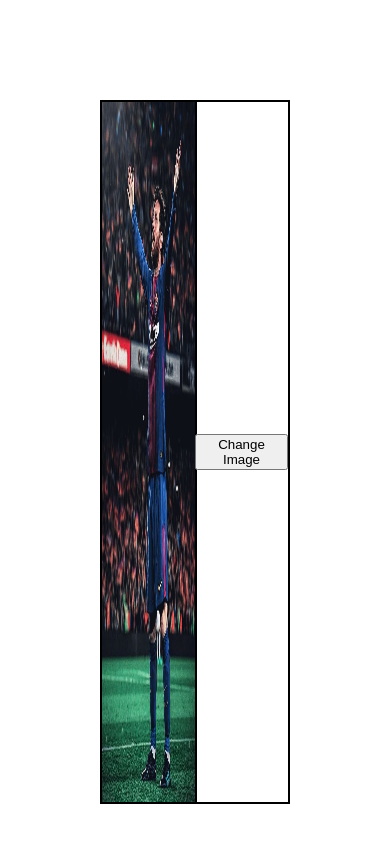
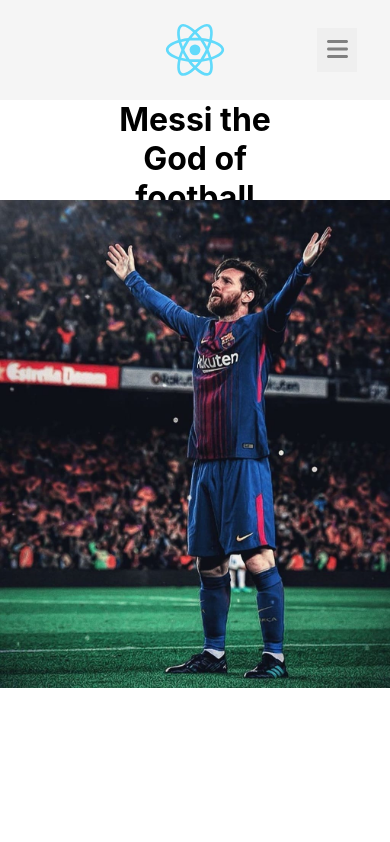
Before and after one commit to 07shrutik/react-task, a React (Create React App) app: page / in a window 390 px wide. Shown: the top 842 px of the page. Built offline with nearby package versions, Linux system fonts and the light colour scheme.

Commit message:
React css-1 Responsive-Navbar assignment

```diff
--- a/src/App.js
+++ b/src/App.js
@@ -1,36 +1,11 @@
-import React, { useState } from 'react'
-import img1 from './images/img1.jpeg';
-import img2 from './images/img2.jpeg';
-import img3 from './images/img3.jpeg';
-import img4 from './images/img4.jpeg';
-import img5 from './images/img5.jpeg';
-import img6 from './images/img6.jpeg';
-import img7 from './images/img7.jpeg';
-import Task3 from './Task3';
-import './App.css'
+import React from 'react'
 
-
-function App() {
-
-  let Images=[img1,img2,img3,img4,img5,img6,img7]
-  const [Count ,setCount] =useState(0)
-
-//  let res
-  function handleChange() {
-    if((Images.length-1)===Count){
-        return setCount(0)
-    }else{
-      return setCount(Count+1)
-    }
-
-  }
+const App = () => {
   return (
-    <>
-      <Task3 handleChange={handleChange}
-              BtnName="Change Image"
-              image={Images[Count]}/>
-    </>
-    )
+    <div>
+      <h1>hello</h1>
+    </div>
+  )
 }
 
 export default App
--- /dev/null
+++ b/src/components/Header.css
@@ -0,0 +1,136 @@
+*{
+  margin: 0;
+  padding: 0;
+  box-sizing: border-box;
+}
+.header{
+    display: flex;
+background-color: whitesmoke;
+align-items: center;
+}
+.header img{
+    height: 100px;
+    width:100px
+}
+.lists{
+    display: flex;
+    padding-left: 50px;
+}
+.header ul li{
+    list-style: none;
+    padding-left:25px ;
+    color: gray;
+}
+.container{
+  display: flex;
+  width: 100%;
+  height: 800px;
+  /* border: 1px solid black; */
+}
+.container h1{
+  width: 49%;
+  margin: auto;
+  text-align: center;
+}
+.container img{
+  width: 49%;
+}
+.menu-toggle {
+
+  display: none;
+  }
+  .contact{
+    display: none;
+  }
+  .close{
+    display: none;
+  }
+
+
+@media (max-width: 900px) {
+    .menu {
+        position: static;
+        flex-direction: row;
+        justify-content: flex-end;
+        background-color: transparent;
+        color: #333;
+        transform: translateY(0);
+      }
+      .header{
+        justify-content: center;
+    }
+      .open{
+          display: flex;
+          position: absolute;
+          flex-direction: column;
+      }
+      .lists{
+          display: none;
+      }
+      .list-responsive{
+        position: absolute;
+        display: block;
+        list-style: none;
+        width: 31%;
+        text-align: center;
+        top: 100px;
+        right: 0px;
+        color: gray;
+        background: white;
+      }
+      .list-responsive li{
+        padding-top: 10px;
+        font-size: 16px;
+        padding-bottom: 10px;
+        cursor: pointer;
+      }
+      .list-responsive li:hover{
+        color: black;
+      }
+      .contact{
+        display: block;
+        position: absolute;
+        color: gray;
+        /* background-color: orange; */
+        border: none;
+        outline: none;
+        right: 90px;
+        height: 24px;
+        width: 85px;
+      }
+      .menu-toggle{
+        display: block;
+        position: absolute;
+        color: gray;
+        /* background-color: orange; */
+        border: none;
+        outline: none;
+        right: 33px;
+        /* display: block; */
+        height: 44px;
+        width: 40px;
+        font-size: 24px;
+        /* top: 15px; */
+
+      }
+      .container{
+        display: block;
+      }
+      .container h1{
+        height: 100px;
+      }
+      .container img{
+        width: 100%;
+      }
+      .menu li {
+        margin: 0 10px;
+      }
+
+      .menu a {
+        font-size: 16px;
+      }
+
+      .menu-toggle {
+        display: block;
+      }
+}
--- /dev/null
+++ b/src/components/Header.js
@@ -0,0 +1,40 @@
+import React, {useState} from 'react'
+import logo from './logo.svg'
+import img1 from './img1.jpeg'
+import { FontAwesomeIcon } from '@fortawesome/react-fontawesome';
+import { faXmark,faBars} from '@fortawesome/free-solid-svg-icons';
+import './Header.css'
+
+
+const Header = () => {
+    const [isMenuOpen, setIsMenuOpen] = useState(false);
+
+  const handleClick = () => {
+    setIsMenuOpen(!isMenuOpen);
+  }
+  return (
+    <div>
+        <header className='header'>
+            <img src={logo} alt="logo"/>
+            <ul className={isMenuOpen ? "list-responsive" : "lists"}>
+                <li>Home</li>
+                <li>Services</li>
+                <li>Contact</li>
+                <li>AboutUs</li>
+                <li>Login</li>
+                <li>SignUp</li>
+            </ul>
+        {/* <button className='contact'>Contact-Us</button> */}
+        <button className="menu-toggle" onClick={handleClick}>
+          {isMenuOpen ? <FontAwesomeIcon icon={faXmark} />: <FontAwesomeIcon icon={faBars} />}
+        </button>
+        </header>
+        <div className='container'>
+          <h1>Messi the God of football</h1>
+          <img src={img1} alt="messi"/>
+
+        </div>
+    </div>
+  )
+}
+export default Header
--- /dev/null
+++ b/src/components/Signup.css
@@ -0,0 +1,61 @@
+.container{
+    display: flex;
+    flex-direction: column;
+    /* border: 1px solid rgb(230, 223, 223); */
+    width: 500px;
+    height: 350px;
+    box-shadow: 2px 0px rgb(227, 222, 227);
+    justify-content: center;
+    align-items: center;
+}
+.container input{
+    border-color: rgb(22, 195, 195);
+    width: 230px;
+    height: 20px;
+    padding: 3px;
+    margin-bottom: 10px;
+    border-radius: 5px;
+}
+.container span{
+    margin-right: 170px;
+    margin-bottom: 2PX;
+
+}
+.container label{
+    margin-right: 170px;
+    margin-bottom: 2PX;
+    font-family: 'Gill Sans', 'Gill Sans MT', Calibri, 'Trebuchet MS', sans-serif;
+    /* color: rgb(85, 16, 214); */
+    color: rgb(118, 114, 114);
+}
+.lower button{
+    background-color:blue;
+    border-radius: 2px;
+    border: 0.5px solid blue;
+color: white;
+width: 70px;
+height: 30px;
+align-items: center;
+margin-left: 58px;
+}
+.mid{
+    display: flex;
+    width: 243px;
+    justify-content: space-between;
+}
+.mid button{
+    font-size: 12px;
+    background-color: white;
+    border:0px;
+    text-decoration: underline;
+    cursor: pointer;
+}
+/* .label{
+display: inline-block;
+text-align: center;
+padding: 10px 15px;
+} */
+
+/* .mid input{
+right: 0px;
+} */
--- a/src/index.js
+++ b/src/index.js
@@ -1,21 +1,14 @@
 import React from 'react';
 import ReactDOM from 'react-dom/client';
+import Header from './components/Header';
 import './index.css';
-// import Form from './Form';
 import reportWebVitals from './reportWebVitals';
-// import Check from './Check';
-import App from './App';
+
 
 const root = ReactDOM.createRoot(document.getElementById('root'));
 root.render(
   <React.StrictMode>
-    <App />
-
-    {/* Task-2 */}
-    {/* <Form /> */}
-
-    {/* task-3 */}
-    {/* <Check /> */}
+  <Header />
   </React.StrictMode>
 );
 
```
Also changed, not shown: src/components/img1.jpeg (renamed from src/images/img1.jpeg), src/components/logo.svg (renamed from src/logo.svg).
